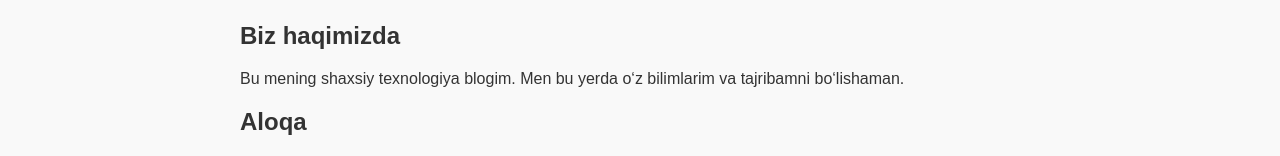
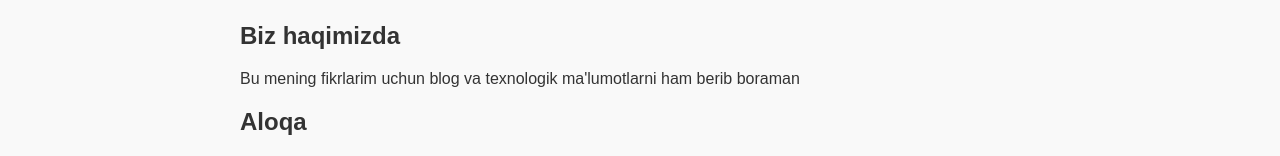
Before and after one commit to MrOgabek/blog-site, a plain HTML site: page index.html in a window 1280 px wide. Shown: the part 614-770 px from the top of the page. Drawn offline with Linux system fonts and the light colour scheme.

Commit message:
Revise content in the about section of index.html
Updated the 'about' section to clarify the blog's purpose.

```diff
--- a/index.html
+++ b/index.html
@@ -49,7 +49,7 @@
 
   <section id="about">
     <h2>Biz haqimizda</h2>
-    <p>Bu mening shaxsiy texnologiya blogim. Men bu yerda o‘z bilimlarim va tajribamni bo‘lishaman.</p>
+    <p>Bu mening fikrlarim uchun blog va texnologik ma'lumotlarni ham berib boraman</p>
   </section>
 
   <section id="contact">
```
